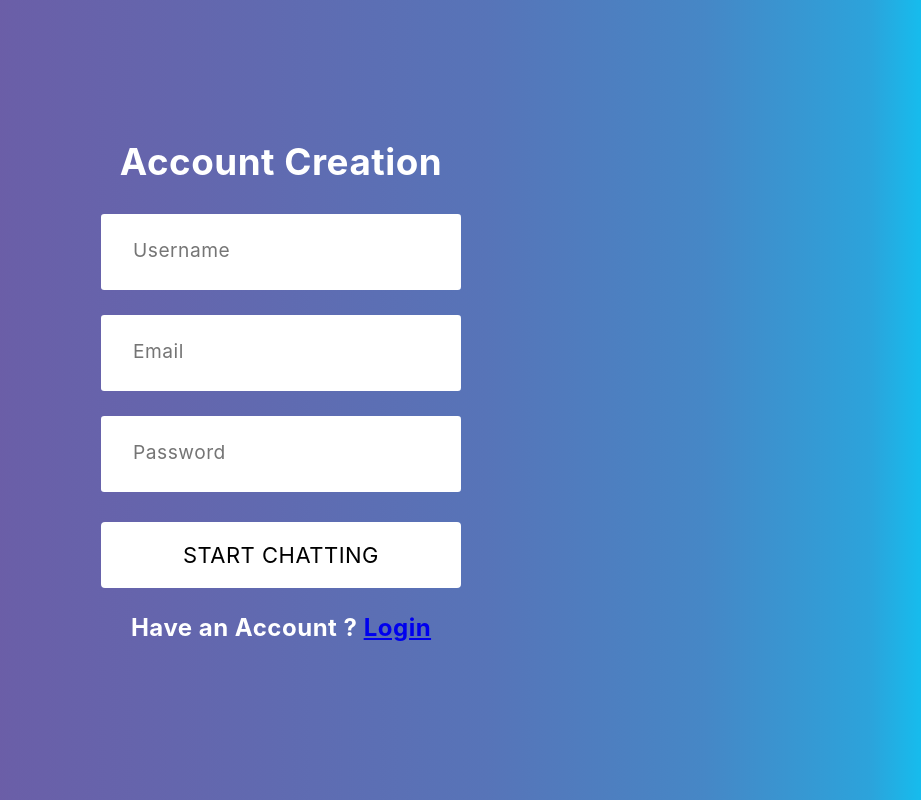
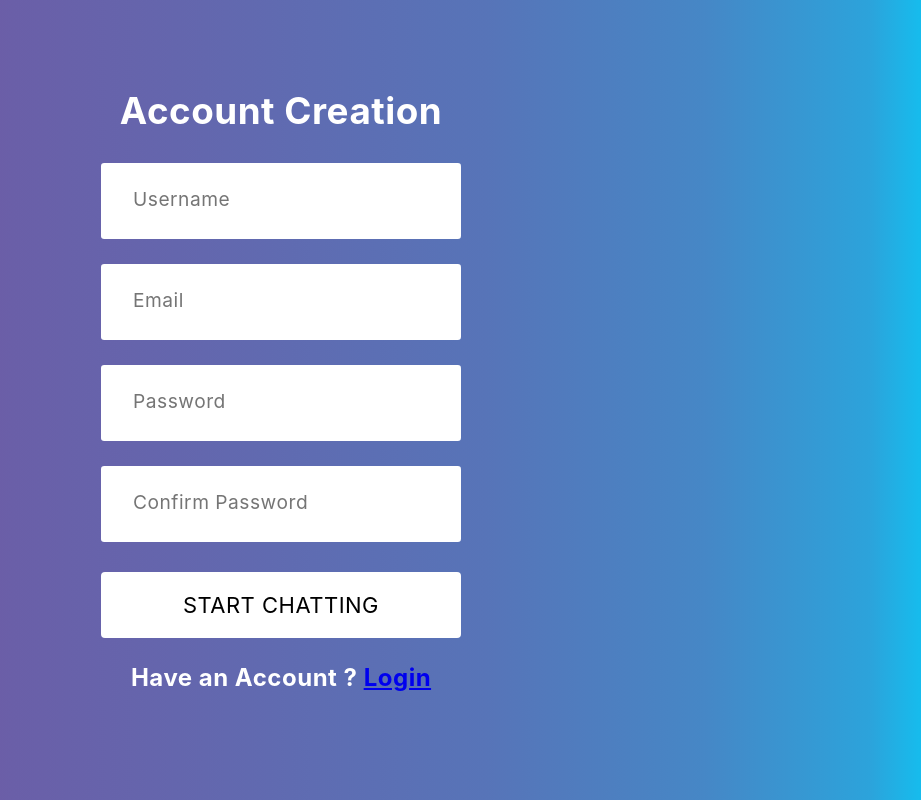
Before and after one commit to CommandoSev/barcrawl, a React (Create React App) app: page /register in a window 1280 px wide. Shown: the whole page, without its empty margins (359-1280 px from the left). Built offline with nearby package versions, Linux system fonts and the light colour scheme.

Commit message:
Working kinda

```diff
--- a/src/components/LoginForm.jsx
+++ b/src/components/LoginForm.jsx
@@ -35,7 +35,7 @@
             const doc = await getDocs(q);
             const data = doc.docs[0].data();
             setUsername(data.username);
-            logInWithEmailAndPassword(email, password)
+            await logInWithEmailAndPassword(email, password)
             await axios.get('https://api.chatengine.io/chats', { headers: authObject });
             localStorage.setItem('username', username);
             localStorage.setItem('email', email);
--- a/src/components/RegisterForm.jsx
+++ b/src/components/RegisterForm.jsx
@@ -9,7 +9,7 @@
     const [username, setUsername] = useState('');
     const [email, setEmail] = useState('')
     const [password, setPassword] = useState('');
-    const [confirmPassword] = useState('');
+    const [confirmPassword, setConfirmPassword] = useState('');
     const [error, setError] = useState('');
 
     const navigate = useNavigate();
@@ -62,7 +62,7 @@
             localStorage.setItem('email', email);
             localStorage.setItem('password', password);
             //redirecting them to the login page to login
-            // registerWithEmailAndPassword(username, email, password)
+            await registerWithEmailAndPassword(username, email, password)
 
         } catch (error) {
             console.log(error);
@@ -78,6 +78,7 @@
                     <input type="text" value={username} onChange={(e) => setUsername(e.target.value)} className="input" placeholder='Username' required />
                     <input type="text" value={email} onChange={(e) => setEmail(e.target.value)} className="input" placeholder='Email' required />
                     <input type="password" value={password} onChange={(e) => setPassword(e.target.value)} className="input" placeholder='Password' required />
+                    <input type="password" value={confirmPassword} onChange={(e) => setConfirmPassword(e.target.value)} className="input" placeholder='Confirm Password' required />
                     <div align="center">
                         <button type="submit" className='button'>
                             <span>Start Chatting</span>
```
